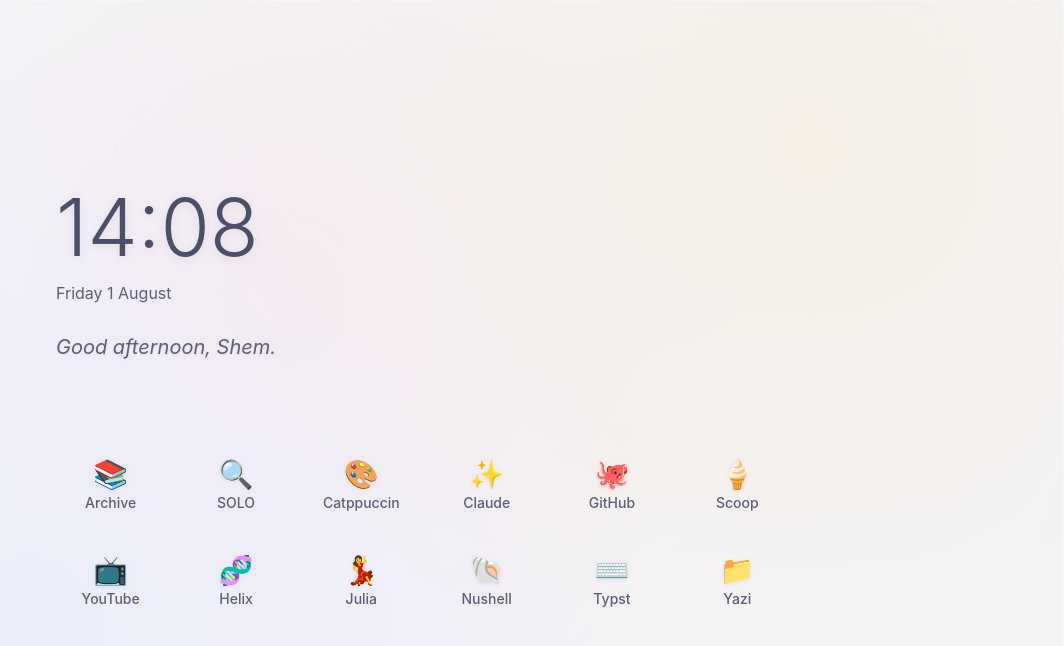
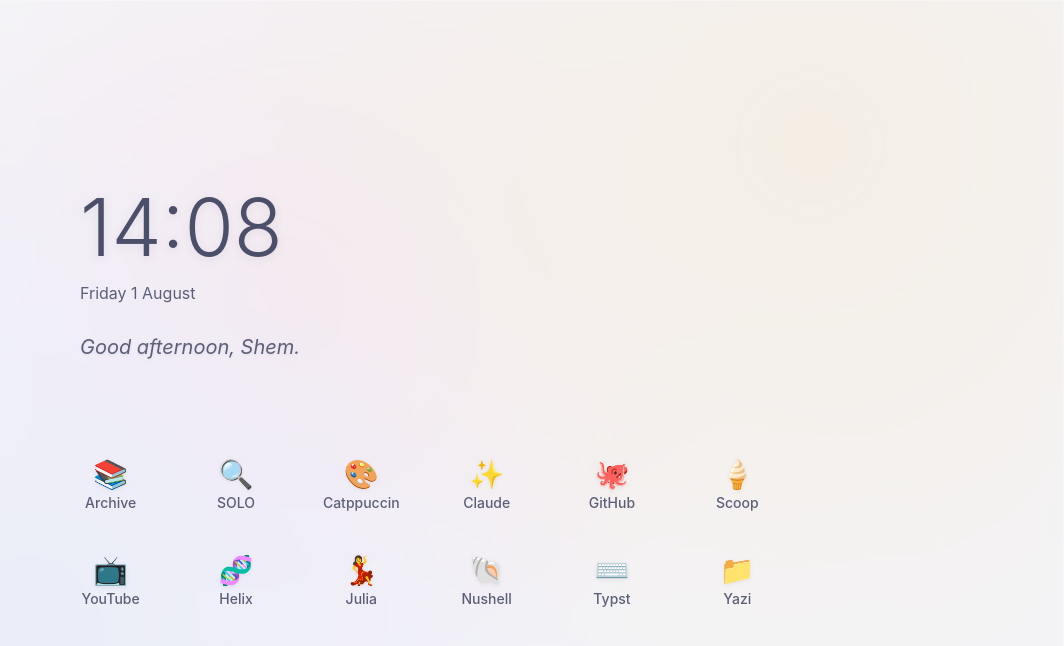
Before and after one commit to shemraz/startpage, a plain HTML site: page index.html in a window 1280 px wide. Shown: the whole page, without its empty margins (216-1280 px from the left). Drawn offline with Linux system fonts and the light colour scheme.

Commit message:
💄 Increase text margin-left

```diff
--- a/index.html
+++ b/index.html
@@ -249,7 +249,7 @@
   <div class="glass-container"></div>
 
   <div class="container">
-    <div style="text-align: left;">
+    <div style="text-align: left; margin-left: 1.5rem">
       <div class="clock" id="clock">00:00</div>
       <div class="date" id="date">Monday, January 1</div>
       <div class="greeting" id="greeting">Good morning</div>
```
